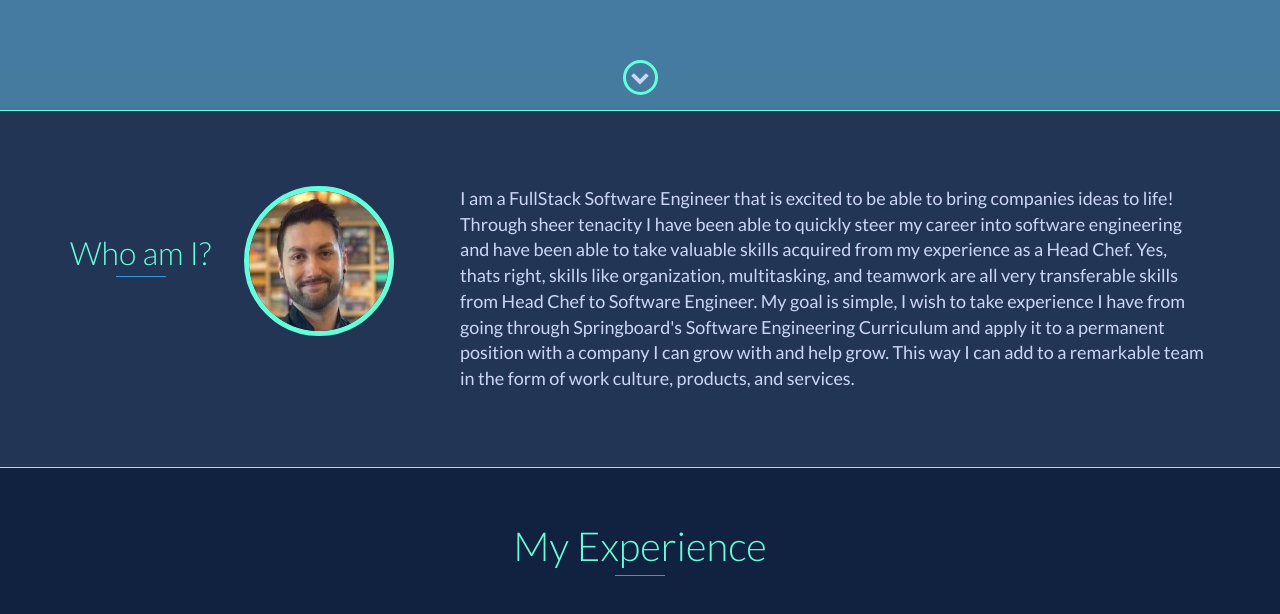
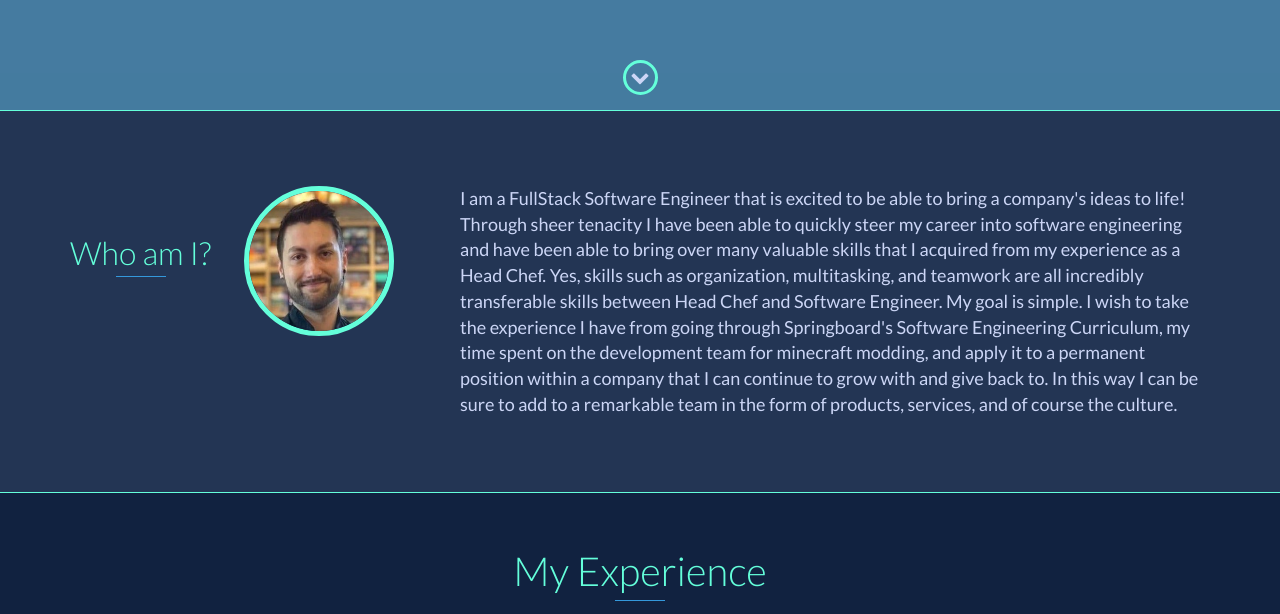
Before and after one commit to Doug824/Doug-Hagan-Portfolio, a website: page index.html in a window 1280 px wide. Shown: the part 690-1304 px from the top of the page. Drawn offline with nearby package versions, Linux system fonts and the light colour scheme.

Commit message:
updated about me

```diff
--- a/index.html
+++ b/index.html
@@ -85,9 +85,7 @@
                 </div>
                 <div class="col-md-8">
                     <p>
-                        I am a FullStack Software Engineer that is excited to be able to bring companies ideas to life! Through sheer tenacity I have been able to quickly steer my career into software engineering and have been able to take valuable skills acquired from my experience as a Head Chef.
-                        Yes, thats right, skills like organization, multitasking, and teamwork are all very transferable skills from Head Chef to Software Engineer. My goal is simple, I wish to take experience I have from going through Springboard's Software Engineering Curriculum and apply it to a permanent position with a company I can grow with and help grow.
-                        This way I can add to a remarkable team in the form of work culture, products, and services.
+                        I am a FullStack Software Engineer that is excited to be able to bring a company's ideas to life! Through sheer tenacity I have been able to quickly steer my career into software engineering and have been able to bring over many valuable skills that I acquired from my experience as a Head Chef. Yes, skills such as organization, multitasking, and teamwork are all incredibly transferable skills between Head Chef and Software Engineer. My goal is simple. I wish to take the experience I have from going through Springboard's Software Engineering Curriculum, my time spent on the development team for minecraft modding, and apply it to a permanent position within a company that I can continue to grow with and give back to. In this way I can be sure to add to a remarkable team in the form of products, services, and of course the culture.
                     </p>
                 </div>
             </div>
```
